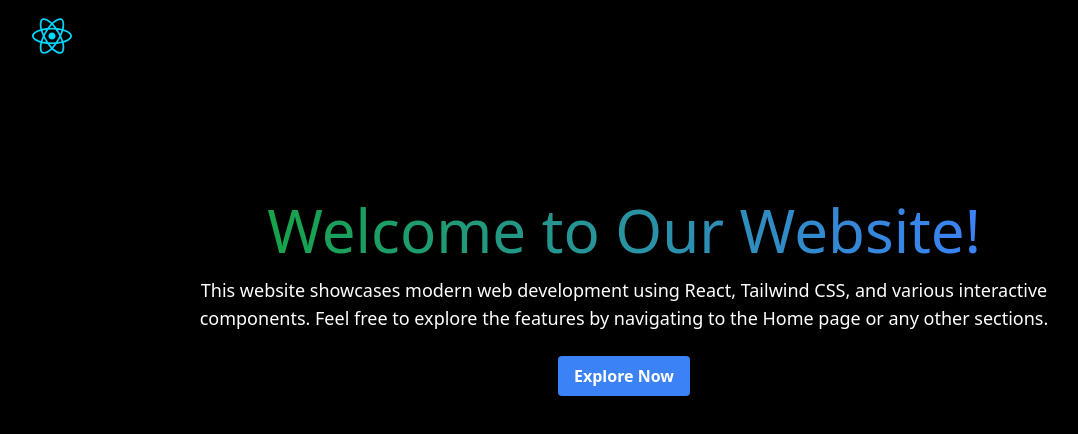
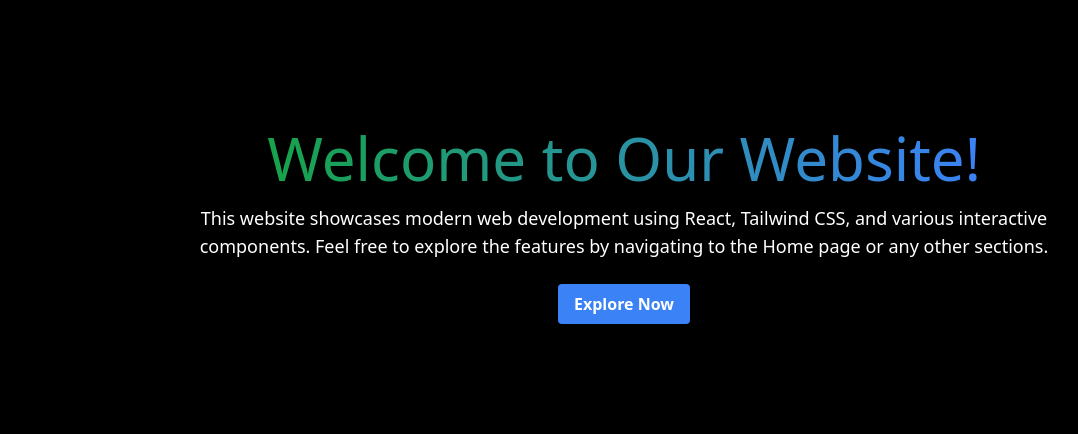
Before and after one commit to akshayp2/Task_1, a React (Vite) app: page / in a window 1280 px wide. Shown: the top 434 px of the page, without its empty margins (16-1094 px from the left). Built offline with nearby package versions, Linux system fonts and the light colour scheme.

Commit message:
nav issue solved app,js

```diff
--- a/src/App.jsx
+++ b/src/App.jsx
@@ -8,15 +8,14 @@
 
   const handleExploreClick = () => {
     setShowWelcome(false);
-    navigate("/home");
+    navigate("/home"); // Ensure this matches the route for your home page
   };
 
   return (
     <div className="min-h-screen mx-auto bg-black text-white">
-      <Navbar />
       {showWelcome ? (
         <div className="mx-auto welcome-message animate-fadeIn flex flex-col items-center justify-center p-32">
-          <h1 className=" text-2xl text-center md:text-6xl mb-4 bg-gradient-to-l from-blue-500  to-green-600  bg-clip-text text-transparent">
+          <h1 className="text-2xl text-center md:text-6xl mb-4 bg-gradient-to-l from-blue-500 to-green-600 bg-clip-text text-transparent">
             Welcome to Our Website!
           </h1>
           <p className="text-lg md:px-10 text-center">
@@ -32,7 +31,10 @@
           </button>
         </div>
       ) : (
-        <Outlet />
+        <div>
+          <Navbar />
+          <Outlet />
+        </div>
       )}
     </div>
   );
--- a/src/component/Home.jsx
+++ b/src/component/Home.jsx
@@ -1,8 +1,9 @@
 import React from "react";
 import { Outlet } from "react-router-dom";
 import GridComponent from "./Grid";
+import Navbar from "./Navbar";
 
-function App() {
+function Home() {
   return (
     <div className="min-h-screen mx-auto bg-cover bg-black text-white">
       <GridComponent />
@@ -10,4 +11,4 @@
   );
 }
 
-export default App;
+export default Home;
--- a/src/component/Navbar.jsx
+++ b/src/component/Navbar.jsx
@@ -14,8 +14,8 @@
       title: "Services",
       source: "/services",
       sublinks: [
-        { title: "Web Development", source: "/services" },
-        { title: "App Development", source: "/services" },
+        { title: "Web Development", source: "/services/web-development" },
+        { title: "App Development", source: "/services/app-development" },
       ],
     },
   ];
```
Also changed, not shown: src/main.jsx (+10 -25 lines).
